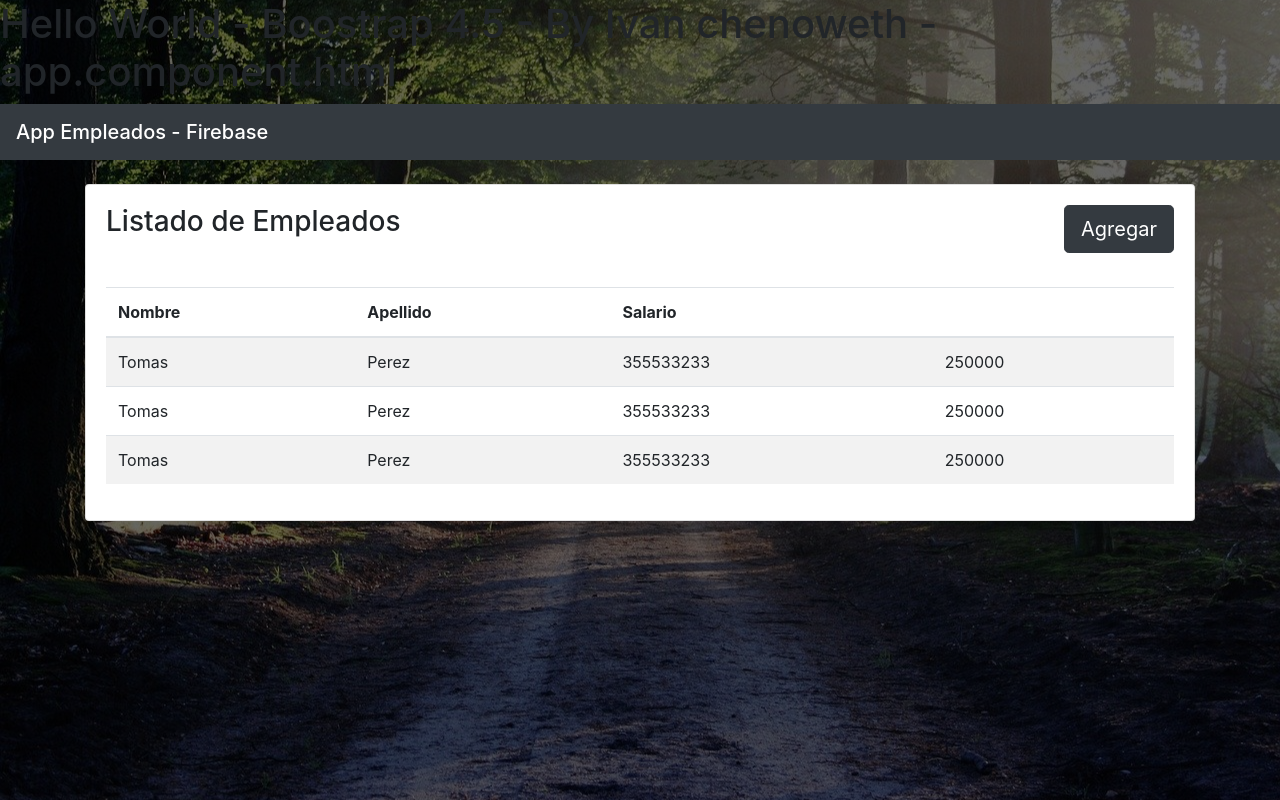
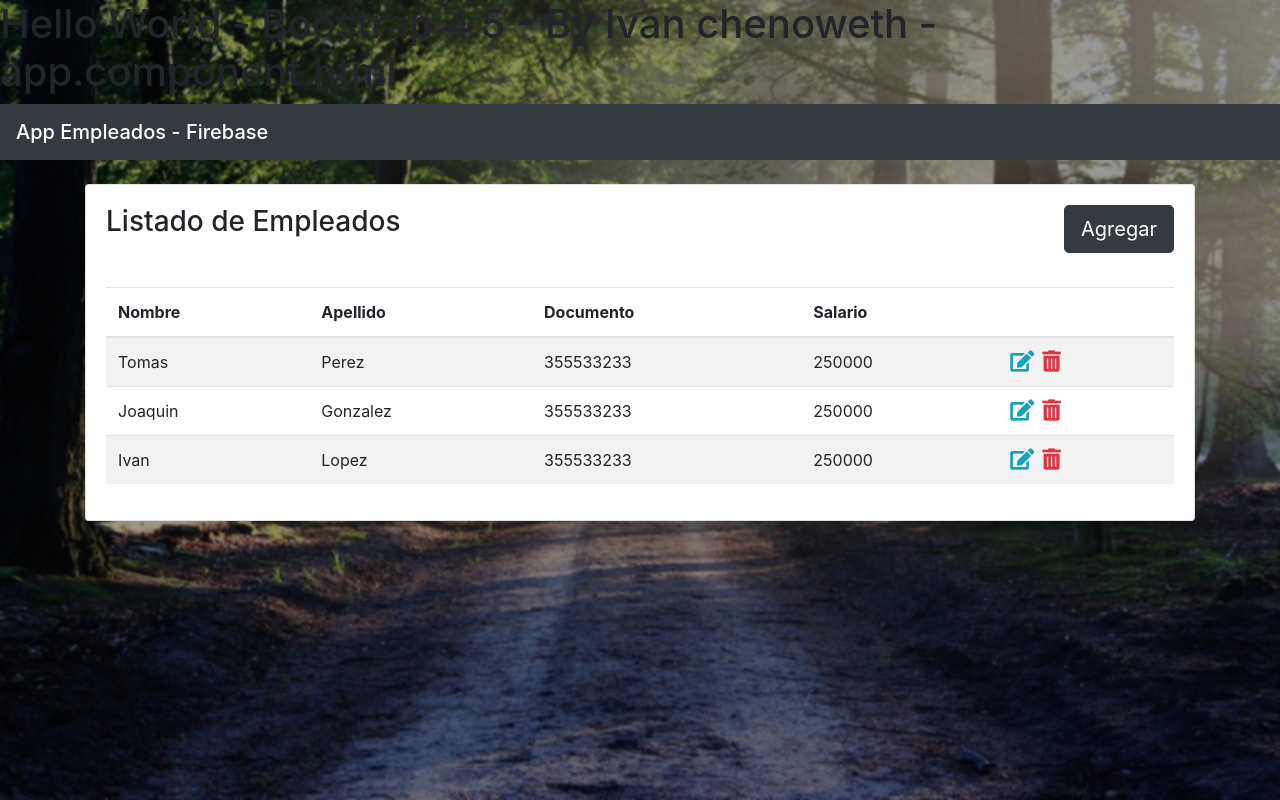
Before and after one commit to ivanchenoweth/angular-crud-firebase, an Angular app: page / in a window 1280 px wide. Built offline with nearby package versions, Linux system fonts and the light colour scheme.

Commit message:
add icons edit and delete

```diff
--- a/src/app/components/list-empleados/list-empleados.component.css
+++ b/src/app/components/list-empleados/list-empleados.component.css
@@ -0,0 +1,3 @@
+i {
+    cursor: pointer;
+}
--- a/src/app/components/list-empleados/list-empleados.component.html
+++ b/src/app/components/list-empleados/list-empleados.component.html
@@ -8,9 +8,10 @@
           <tr>
             <th>Nombre</th>
             <th>Apellido</th>
+            <th>Documento</th>
             <th>Salario</th>
             <th></th>
-          </tr><link rel="stylesheet" href="https://cdn.jsdelivr.net/npm/bootstrap@4.5.3/dist/css/bootstrap.min.css" integrity="sha384-TX8t27EcRE3e/ihU7zmQxVncDAy5uIKz4rEkgIXeMed4M0jlfIDPvg6uqKI2xXr2" crossorigin="anonymous">
+          </tr>
         </thead>
         <tbody>
           <tr>
@@ -18,18 +19,31 @@
             <td>Perez</td>
             <td>355533233</td>
             <td>250000</td>
+            <td>
+                <i class="fas fa-edit fa-lg text-info mr-2"></i>
+                <i class="fas fa-trash-alt fa-lg text-danger"></i>
+            </td>
+
           </tr>
           <tr>
-            <td>Tomas</td>
-            <td>Perez</td>
+            <td>Joaquin</td>
+            <td>Gonzalez</td>
             <td>355533233</td>
             <td>250000</td>
+            <td>
+                <i class="fas fa-edit fa-lg text-info mr-2"></i>
+                <i class="fas fa-trash-alt fa-lg text-danger"></i>
+            </td>
           </tr>
           <tr>
-            <td>Tomas</td>
-            <td>Perez</td>
+            <td>Ivan</td>
+            <td>Lopez</td>
             <td>355533233</td>
             <td>250000</td>
+            <td>
+                <i class="fas fa-edit fa-lg text-info mr-2"></i>
+                <i class="fas fa-trash-alt fa-lg text-danger"></i>
+            </td>
           </tr>
         </tbody>
       </table>
--- a/src/index.html
+++ b/src/index.html
@@ -7,6 +7,7 @@
   <meta name="viewport" content="width=device-width, initial-scale=1">
   <link rel="icon" type="image/x-icon" href="favicon.ico">
   <link rel="stylesheet" href="https://cdn.jsdelivr.net/npm/bootstrap@4.5.3/dist/css/bootstrap.min.css" integrity="sha384-TX8t27EcRE3e/ihU7zmQxVncDAy5uIKz4rEkgIXeMed4M0jlfIDPvg6uqKI2xXr2" crossorigin="anonymous">
+  <link rel="stylesheet" href="https://pro.fontawesome.com/releases/v5.10.0/css/all.css" integrity="sha384-AYmEC3Yw5cVb3ZcuHtOA93w35dYTsvhLPVnYs9eStHfGJvOvKxVfELGroGkvsg+p" crossorigin="anonymous"/>
 </head>
 <body>
   <app-root></app-root>
--- a/src/styles.css
+++ b/src/styles.css
@@ -1,13 +1,15 @@
 /* You can add global styles to this file, and also import other style files */
 /* https://uigradients.com/#SandtoBlue */
 /* https://pixabay.com/photos/avenue-trees-path-sunbeams-sunrays-815297/ */
+/* https://fontawesome.com/v5.15/icons?d=gallery&p=2&q=edit */
 body {
 
-  background: linear-gradient(rgba(0, 0, 0, 0.6), rgba(0, 0, 0, 0.6)),
+  background: linear-gradient(rgba(0, 0, 0, 0.4), rgba(0, 0, 0, 0.4)),
     url("./assets/fondo-bosque.jpg");
   /* background-image: url('./assets/fondo-bosque.jpg'); */
   background-repeat: no-repeat;
   background-position: center;
   background-size: cover;
   height: 100vh;
+  backdrop-filter: blur(1px);
 }
```
